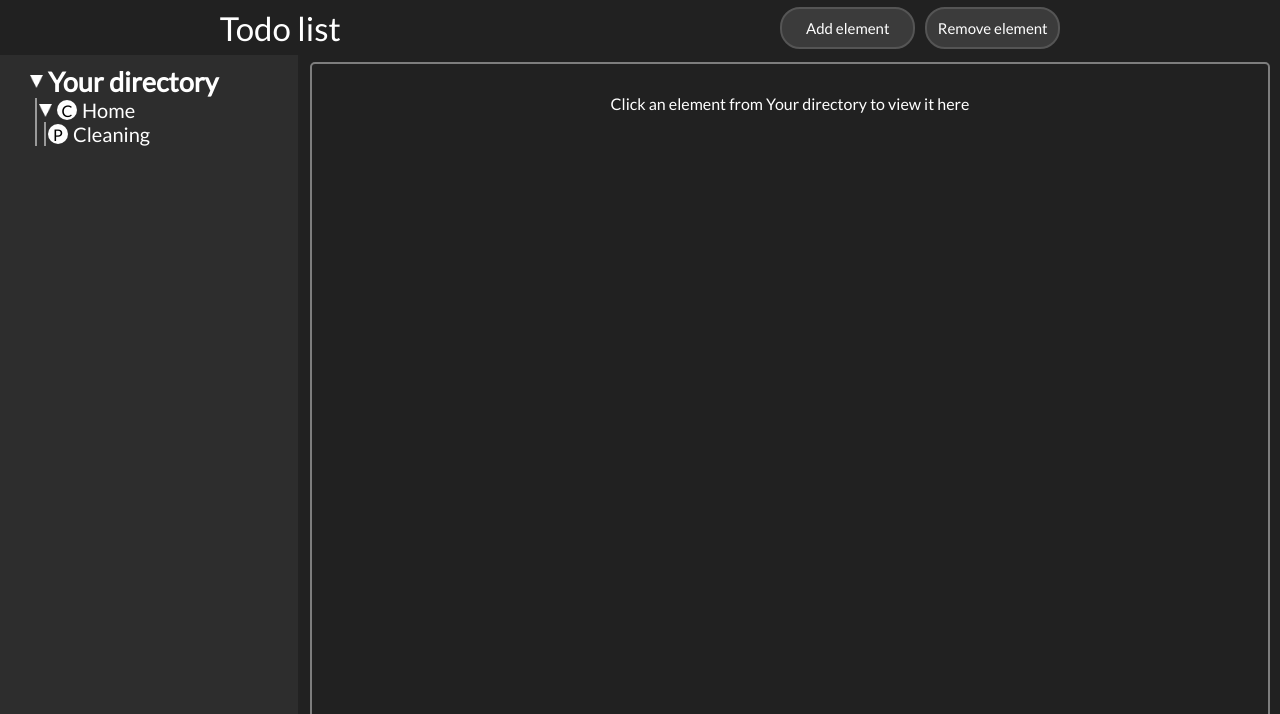
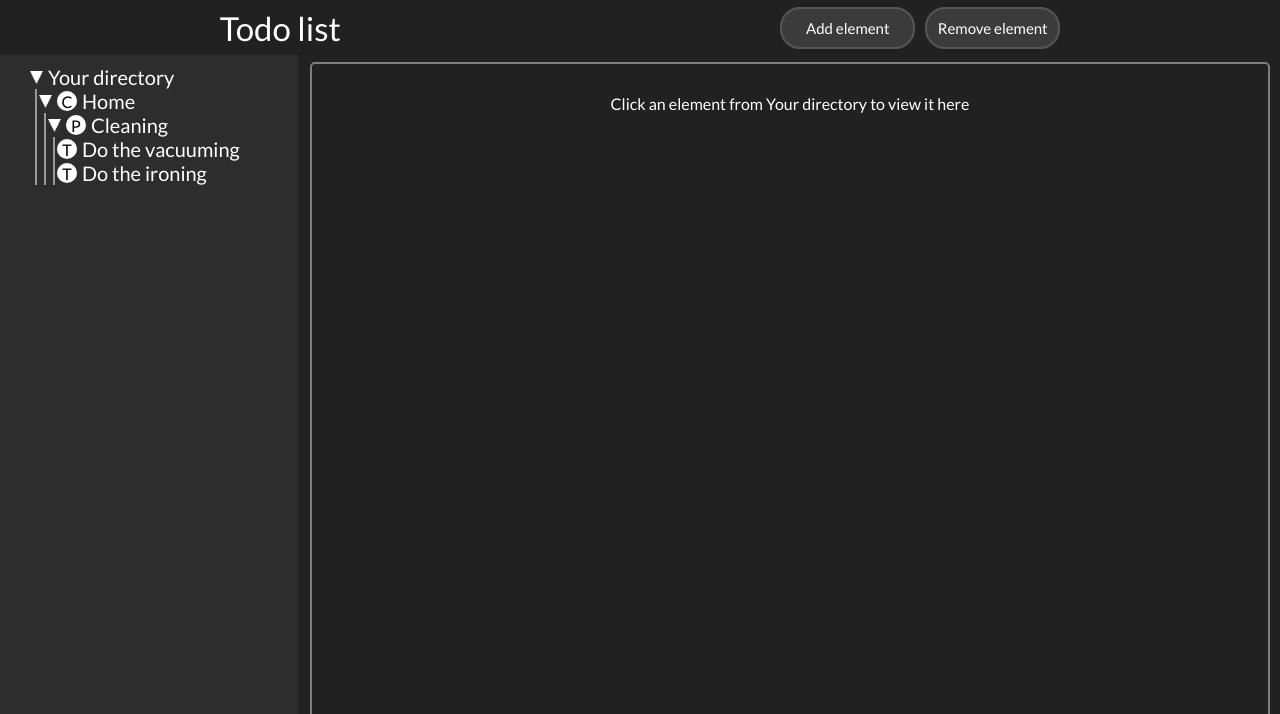
Before and after one commit to BRQcpp/todo-list, a website built with webpack: page dist/index.html in a window 1280 px wide. Shown: the top 714 px of the page. Built offline with nearby package versions, Linux system fonts and the light colour scheme.

Commit message:
Added todos to side display

```diff
--- a/src/dom.js
+++ b/src/dom.js
@@ -220,15 +220,15 @@ export let domModule =
         document.querySelector('.second-display').style.setProperty('display', 'none');
     }
 
-    generateDirectory(logicModule.root); //!!!
+   generateDirectory(logicModule.root); //!!!
 
-    let addToElements = Array.from(document.querySelectorAll('[data-adto="true"]'));
+    let addToElements = Array.from(document.querySelectorAll('.category')).concat(Array.from(document.querySelectorAll('.project')));
     addToElements.forEach( addToElement =>
     {
         addToElement.addEventListener('mousedown', (e) =>
         {
             addToElementAction(addToElement);
-            e.stopImmediatePropagation();
+            e.stopPropagation();
         });
     });
     function addToElementAction(addToElement)
@@ -437,33 +437,36 @@ export let domModule =
     {
         let directoryContent = directory.contents;
 
-        if(directoryContent.length != 0)
-        {
+       // if(directoryContent.length != 0)
+       // {
             for(let element of directoryContent)
             {
-                if(element.dueDate == undefined)
-                {
+                //if(element.dueDate == undefined)
+                //{
                     if(element.canContent)
                     {
                         if(element.canContent[0] == 'project')
                         {
                             createCategory(directory, element);
-                            generateDirectory(element);
                         }
                         else if(element.canContent[0] == 'todo')
+                        {
                             createProject(directory, element);
+                        }
+                        generateDirectory(element);
                     }
-                }
-            }
+                    else
+                        createProjectElement(directory, element)
+               // }
+            //}
         }
     }
-    function createCategory(directory, element)
+    function createElementContainer(directory, element)
     {
-        let category = document.createElement('div');
-        category.classList.add('category');
-        category.setAttribute('id', 'toggle-container');
-        category.setAttribute('data-id', element.id);
-        category.setAttribute('data-adto', 'true');
+        let elementContainer = document.createElement('div');
+        elementContainer.setAttribute('id', 'toggle-container');
+        elementContainer.setAttribute('data-id', element.id);
+        elementContainer.setAttribute('data-adto', 'true');
 
             let header = document.createElement('div');
             header.classList.add('project-category-header');
@@ -480,59 +483,65 @@ export let domModule =
 
                 let icon = document.createElement('div');
                 icon.classList.add('category-project-icon');
-                icon.textContent = 'C';
 
                 let title = document.createElement('div');
                 title.classList.add('project-category-title');
                 title.textContent = element.title;
 
-            let categoryElements = document.createElement('div');
-            categoryElements.classList.add('category-elements');
-            categoryElements.setAttribute('id', 'togglable');
+            let elementContainerContent = document.createElement('div');
+            elementContainerContent.classList.add('element-content');
+            elementContainerContent.setAttribute('id', 'togglable');
 
             toggle.appendChild(toggleImg);
             header.appendChild(toggle);
             header.appendChild(icon);
             header.appendChild(title);
-            category.appendChild(header);
-            category.appendChild(categoryElements);
+            elementContainer.appendChild(header);
+            elementContainer.appendChild(elementContainerContent);
 
-        let parent = document.querySelector(`[data-id="${directory.id}"]`).querySelector('.category-elements');
-        parent.appendChild(category);
+        let parent = document.querySelector(`[data-id="${directory.id}"]`).querySelector('.element-content');
+        parent.appendChild(elementContainer);
 
+        return elementContainer;
+    }
+    function createCategory(directory, element)
+    {
+        let category = createElementContainer(directory, element);
+        category.classList.add('category');
+        category.querySelector('.category-project-icon').textContent = 'C';
         return category;
     }
     function createProject(directory, element)
     {
-        let projectHeader = document.createElement('div');
-        projectHeader.classList.add('project-category-header');
-        projectHeader.setAttribute('data-element', 'project');
-        projectHeader.setAttribute('data-id', element.id);
-        projectHeader.setAttribute('data-adto', 'true');
+        let project = createElementContainer(directory, element);
+        project.classList.add('project');
+        project.querySelector('.category-project-icon').textContent = 'P';
+        return project;
+    }
+    function createProjectElement(directory, element)
+    {
+        let projectElementHeader = document.createElement('div');
+        projectElementHeader.classList.add('project-category-header');
+        projectElementHeader.setAttribute('data-element', 'todo');
+        projectElementHeader.setAttribute('data-id', element.id);
 
-            let projectIcon = document.createElement('div');
-            projectIcon.classList.add('category-project-icon');
-            projectIcon.textContent = 'P';
+            let projectElementIcon = document.createElement('div');
+            projectElementIcon.classList.add('category-project-icon');
+            projectElementIcon.textContent = 'T';
 
-            let projectTitle = document.createElement('div');
-            projectTitle.classList.add('project-category-title');
-            projectTitle.textContent = element.title;
+            let projectElementTitle = document.createElement('div');
+            projectElementTitle.classList.add('project-category-title');
+            projectElementTitle.textContent = element.title;
 
-            projectHeader.appendChild(projectIcon);
-            projectHeader.appendChild(projectTitle);
+            projectElementHeader.appendChild(projectElementIcon);
+            projectElementHeader.appendChild(projectElementTitle);
 
-        let parent = document.querySelector(`[data-id="${directory.id}"]`).querySelector('.category-elements');
-        parent.appendChild(projectHeader);
+        let parent = document.querySelector(`[data-id="${directory.id}"]`).querySelector('.element-content');
+        parent.appendChild(projectElementHeader);
 
-        return projectHeader;
+        return projectElementHeader;
     }
-    function createAndAppendTodo(todoValues, parent)
-    {
-        let todo = createTodo(todoValues);
-        parent.appendChild(todo);
-        if(todoValues.isDone)
-            mainCBAddEventListeners(todo.querySelector('.check-done-button'));
-    }
+
     function clearAddTodo(todo)
     {
         todo.querySelector('.title-input').value = '';
@@ -832,7 +841,11 @@ export let domModule =
     function getElementRoute(element)
     {
         let route = [];
-        let id = element.closest('[data-adto="true"]').getAttribute('data-id');
+        let id;
+        if(element.getAttribute('data-element') == 'todo')
+            id = element.getAttribute('data-id');
+        else
+            id = element.closest('[data-adto="true"]').getAttribute('data-id');
         route.push(+id);
         while(id != 0)
         {
@@ -867,7 +880,6 @@ export let domModule =
             {
                 logicElement = logicModule.createCategory(inputValue, route);
                 newElement = createCategory(parent, logicElement);
-                //addFunction(newElement);
                 newElement.addEventListener('click', () => { addToElementAction(newElement)});
 
             }
@@ -875,14 +887,15 @@ export let domModule =
             {
                 logicElement = logicModule.createProject(inputValue, route);
                 newElement = createProject(parent, logicElement);
-                //addFunction(newElement);
                 newElement.addEventListener('click', () => { addToElementAction(newElement)});
             }
             else
             {
                 logicElement = logicModule.createTodo(inputValue, route, values.dueDate, values.priority, values.checklist, values.description);
+                newElement = createProjectElement(parent, logicElement);
             }
             addToElements.push(newElement);
+            removeElements.push(newElement);
             if(container.getAttribute('data-displayed') == 'true')
                 generateDirectoryElement(container);
 
@@ -898,7 +911,7 @@ export let domModule =
     }
 
     let removeFunctionButton = document.querySelector('.remove-function');
-    let removeElements = addToElements.slice(1, addToElements.length);
+    let removeElements = addToElements.slice(1, addToElements.length).concat(Array.from(document.querySelectorAll('[data-element="todo"]')));
     removeFunctionButton.addEventListener('click', () =>
     {
         removeFunction(removeElements);
@@ -922,8 +935,11 @@ export let domModule =
                     {
                         let index = removeElements.indexOf(removeElement);
                         removeElements = removeElements.slice(0, index).concat(removeElements.slice(index+1, removeElement.length));
-                        index = addToElements.indexOf(removeElement);
-                        addToElements = addToElements.slice(0, index).concat(addToElements.slice(index+1, addToElements.length));
+                        if(removeElement.getAttribute('data-element') != 'todo')
+                        {
+                            index = addToElements.indexOf(removeElement);
+                            addToElements = addToElements.slice(0, index).concat(addToElements.slice(index+1, addToElements.length));
+                        }
                         let id = removeElement.getAttribute('data-id');
                         let route = getElementRoute(removeElement);
                         let logicElement = logicModule.findByID(route);
@@ -943,7 +959,7 @@ export let domModule =
 
                             document.querySelector('.main-section-heading').textContent = '';
                         }
-                        e.stopPropagation();
+                        //e.stopPropagation();
                     }
                 });
             });
@@ -960,6 +976,7 @@ export let domModule =
         });
     }
 
-
+    return {
+    }
 }
 )();
--- a/src/style.css
+++ b/src/style.css
@@ -117,12 +117,12 @@ body {
     color: black;
 }
 
-#first > .project-category-title {
+#first > .project-element-container-title {
     font-size: 27px;
     font-weight: 600;
 }
 
-.category-elements {
+.element-content {
     margin-left: 5px;
     padding-left: 2px;
     border-left: 2px solid #999999;
@@ -165,14 +165,6 @@ body {
 
 .sub-section-placeholder {
     text-align: center;
-}
-
-.project {
-    background-color: #282828;
-    padding: 20px;
-    display: flex;
-    flex-direction: column;
-    gap: 10px;
 }
 
 .sub-heading {
```
Also changed, not shown: dist/index.html, dist/main.js.
